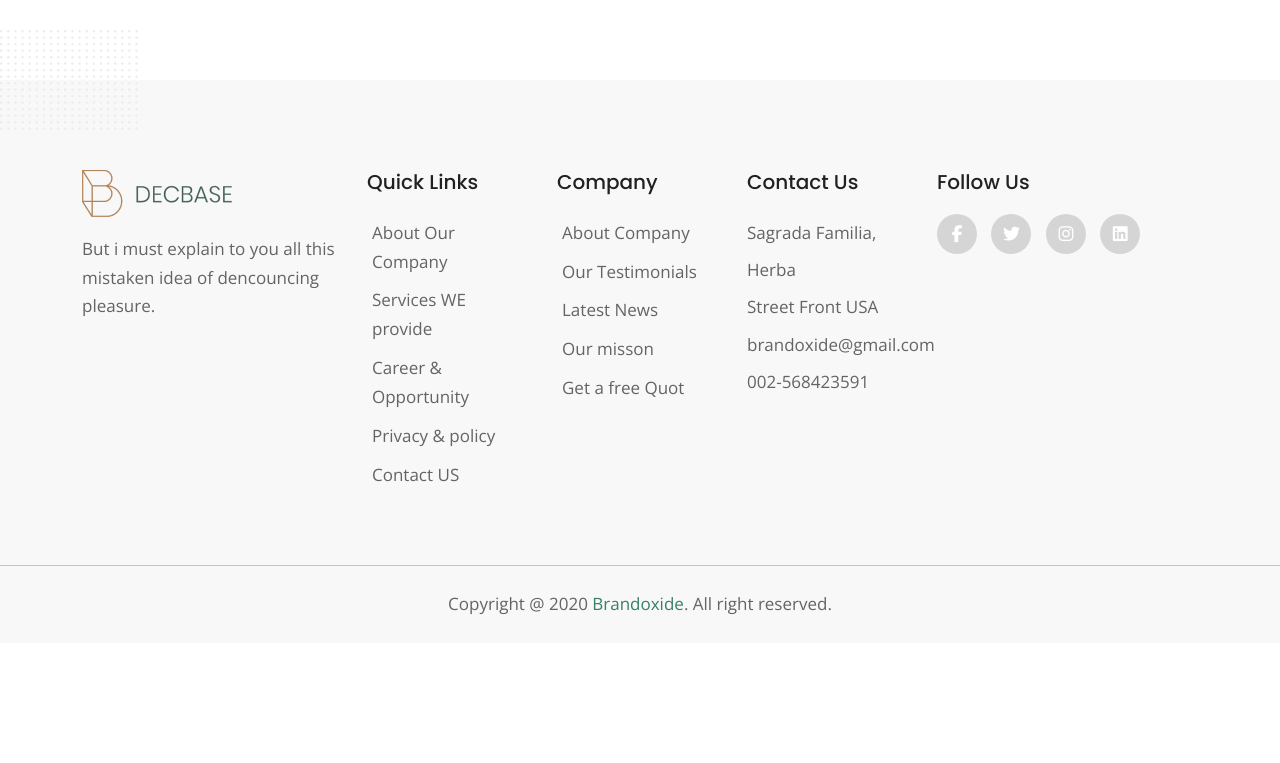
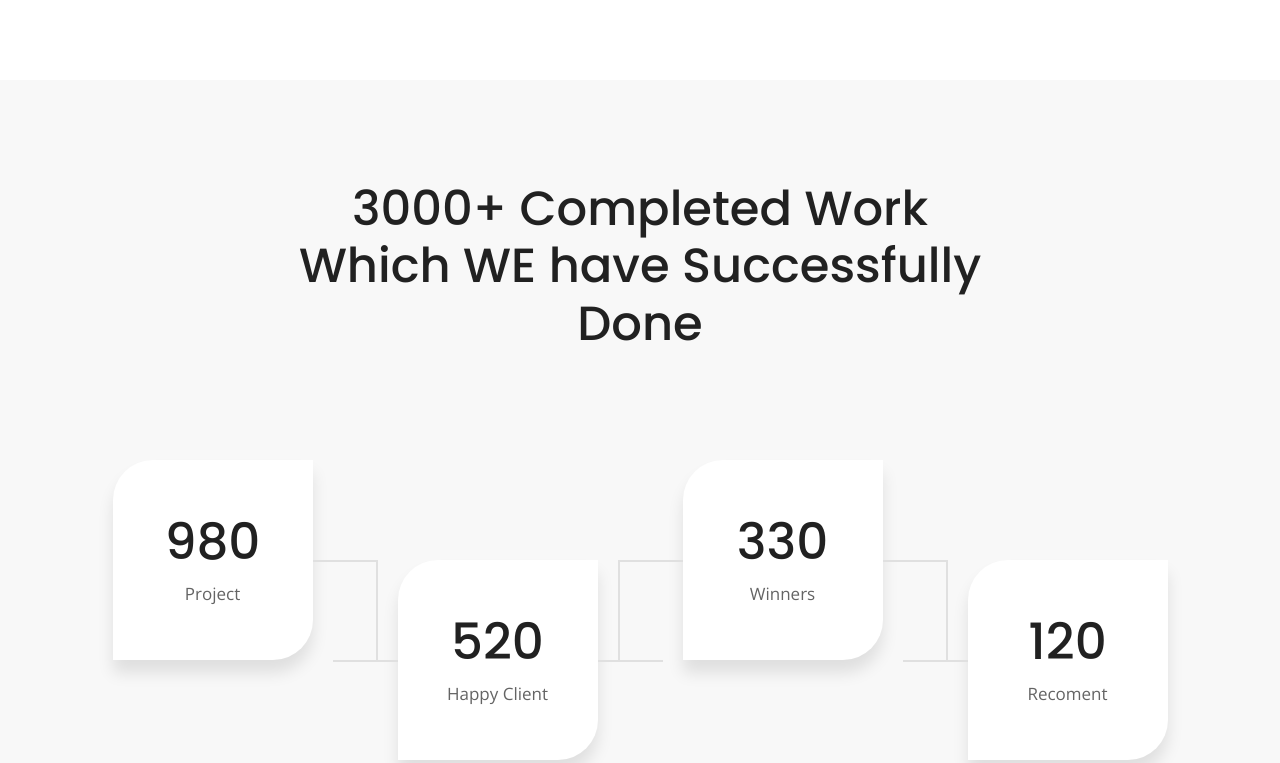
Before and after one commit to mdasifweb/New, a plain HTML site: page index.html in a window 1280 px wide. Shown: the part 2881-3644 px from the top of the page. Before the commit the page ends 3524 px from the top, so only its background shows below. Drawn offline with nearby package versions, Linux system fonts and the light colour scheme.

Commit message:
Work area completed

```diff
--- a/index.html
+++ b/index.html
@@ -185,7 +185,7 @@
             <div class="col-lg-6 d-flex align-items-center">
               <div class="about-text ps-5">
                 <div class="section-heading">
-                  <h4 class="section-heading-one">ABOUT US</h4>
+                  <h4>ABOUT US</h4>
                   <h3>
                     Interioris The Will <br />
                     of An Epoch Mextreo
@@ -232,6 +232,54 @@
         </div>
         <div class="design">
           <img src="assest/img/group.png.png" alt="" />
+        </div>
+      </section>
+
+      <section class="work-area">
+        <div class="container">
+          <div class="row">
+            <div class="col-lg-8 offset-lg-2">
+              <div class="section-heading text-center">
+                <h3>3000+ Completed Work Which WE have Successfully Done</h3>
+              </div>
+            </div>
+          </div>
+          <div
+            class="row all-work row-cols-lg-5 row-cols-2 justify-content-center"
+          >
+            <div class="col-lg-3">
+              <div class="singel-work">
+                <div class="singel-work-text">
+                  <h3>980</h3>
+                  <span>Project</span>
+                </div>
+              </div>
+            </div>
+            <div class="col-lg-3">
+              <div class="singel-work singel-work-two">
+                <div class="singel-work-text special">
+                  <h3>520</h3>
+                  <span>Happy Client</span>
+                </div>
+              </div>
+            </div>
+            <div class="col-lg-3">
+              <div class="singel-work singel-work-three">
+                <div class="singel-work-text">
+                  <h3>330</h3>
+                  <span>Winners</span>
+                </div>
+              </div>
+            </div>
+            <div class="col-lg-3">
+              <div class="singel-work">
+                <div class="singel-work-text special">
+                  <h3>120</h3>
+                  <span>Recoment</span>
+                </div>
+              </div>
+            </div>
+          </div>
         </div>
       </section>
     </main>
--- a/style.css
+++ b/style.css
@@ -197,6 +197,74 @@ h4 {
 .success-area .theme-button {
   margin-top: 30px;
 }
+/*Work area CSS*/
+.work-area {
+  padding: 100px 0;
+  background-color: #f8f8f8;
+}
+.all-work {
+  margin-top: 100px;
+}
+.singel-work {
+  display: flex;
+  justify-content: center;
+}
+.singel-work-text {
+  border-radius: 40px 0px;
+  background: #fff;
+  box-shadow: 0px 13px 16px 0px rgba(0, 0, 0, 0.1);
+  width: 200px;
+  height: 200px;
+  display: flex;
+  justify-content: center;
+  align-items: center;
+  flex-direction: column;
+  position: relative;
+  z-index: 1;
+}
+.singel-work-text::after {
+  position: absolute;
+  content: "";
+  height: 100px;
+  width: 65px;
+  border-top: 2px solid #e0e0e0;
+  border-right: 2px solid #e0e0e0;
+  z-index: -1;
+  right: -65px;
+  top: 100px;
+}
+.singel-work-text.special::after {
+  left: -65px;
+  top: 100px;
+  border-right: none;
+}
+.singel-work-two .singel-work-text::before {
+  position: absolute;
+  content: "";
+  height: 100px;
+  width: 65px;
+  border-top: 2px solid #e0e0e0;
+  z-index: -1;
+  right: -65px;
+  top: 100px;
+}
+.singel-work-three .singel-work-text::before {
+  position: absolute;
+  content: "";
+  height: 100px;
+  width: 65px;
+  border-top: 2px solid #e0e0e0;
+  border-left: 2px solid #e0e0e0;
+  z-index: -1;
+  left: -65px;
+  top: 100px;
+}
+.singel-work-text h3 {
+  font-size: 50px;
+}
+.special {
+  margin-top: 100px;
+}
 
 /*Footer-top area CSS*/
 .footer-area {
@@ -280,16 +348,6 @@ h4 {
     text-align: center;
     margin-left: 0px;
   }
-  /*Footer-top area Responsive*/
-  .footer-top {
-    text-align: center;
-  }
-  .footer-about {
-    margin-bottom: 40px;
-  }
-  .footer-link {
-    margin: 40px 0;
-  }
   /*Hero area Responsive*/
   .hero-text {
     text-align: center;
@@ -322,15 +380,26 @@ h4 {
   .about-text {
     text-align: center;
   }
-  .section-heading-one {
+  .about-text h4 {
     margin-top: 40px;
   }
-  .section-heading .theme-button {
-    margin-top: 15px;
+  .about-area .theme-button {
+    margin-top: 31px;
   }
+
   /*Success area Responsive*/
   .success-text {
     text-align: center;
+  }
+  /*Work area Responsive*/
+  .singel-work-text::after {
+    border: none;
+  }
+  .singel-work-two .singel-work-text::before {
+    border: none;
+  }
+  .singel-work-three .singel-work-text::before {
+    border: none;
   }
 
   /*Footer-top area Responsive*/
```
